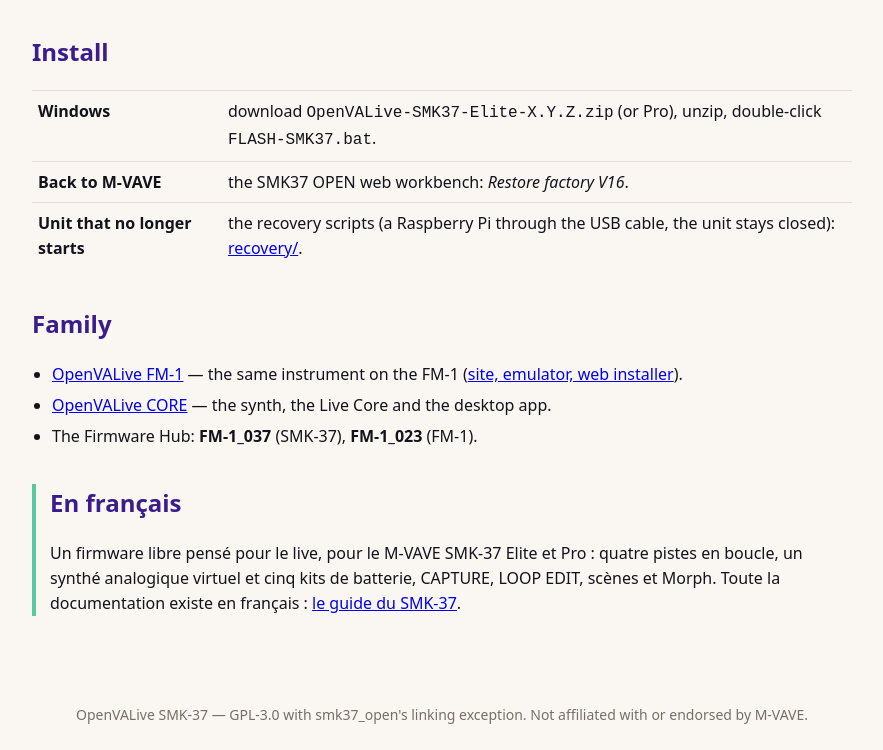
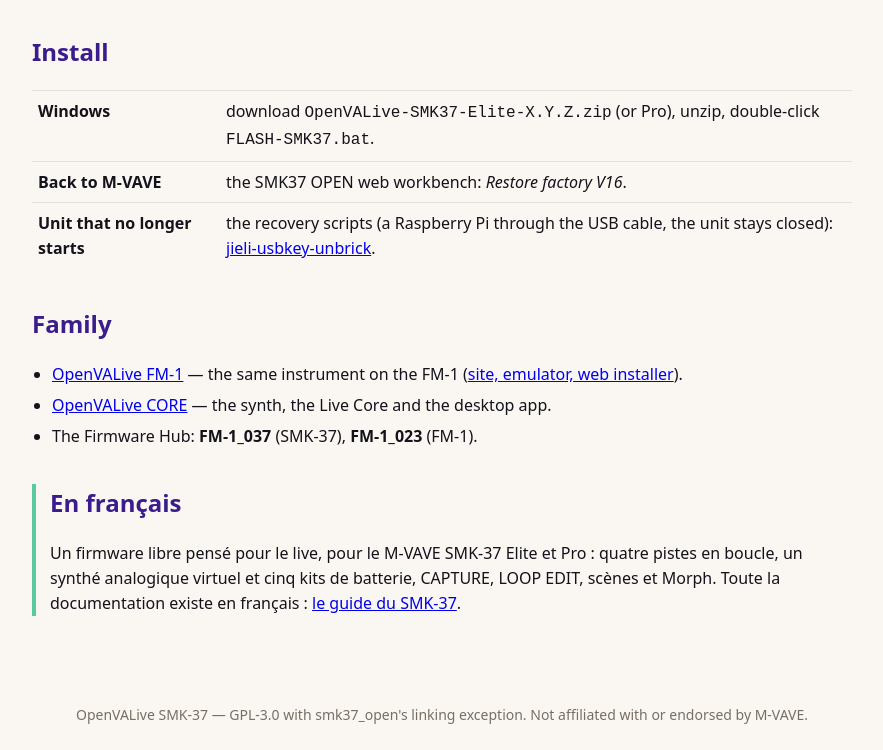
Before and after one commit to Tom-Rfid/OpenVALive_SMK-37, a plain HTML site: page index.html in a window 1280 px wide. Shown: the part 821-1571 px from the top of the page, without its empty margins (198-1081 px from the left). Drawn offline with Linux system fonts and the light colour scheme.

Commit message:
Site: the unbrick link
Co-Authored-By: Claude Opus 5.5 <noreply@anthropic.com>
Claude-Session: https://claude.ai/code/session_01N9f4HJn3ZZ4mEGDi7YNfQW

```diff
--- a/index.html
+++ b/index.html
@@ -49,7 +49,7 @@
   <table>
     <tr><td><strong>Windows</strong></td><td>download <code>OpenVALive-SMK37-Elite-X.Y.Z.zip</code> (or Pro), unzip, double-click <code>FLASH-SMK37.bat</code>.</td></tr>
     <tr><td><strong>Back to M-VAVE</strong></td><td>the SMK37 OPEN web workbench: <em>Restore factory V16</em>.</td></tr>
-    <tr><td><strong>Unit that no longer starts</strong></td><td>the recovery scripts (a Raspberry Pi through the USB cable, the unit stays closed): <a href="https://github.com/Tom-Rfid/OpenVALive_SMK-37/tree/main/recovery">recovery/</a>.</td></tr>
+    <tr><td><strong>Unit that no longer starts</strong></td><td>the recovery scripts (a Raspberry Pi through the USB cable, the unit stays closed): <a href="https://github.com/Tom-Rfid/jieli-usbkey-unbrick">jieli-usbkey-unbrick</a>.</td></tr>
   </table>
 
   <h2>Family</h2>
```
